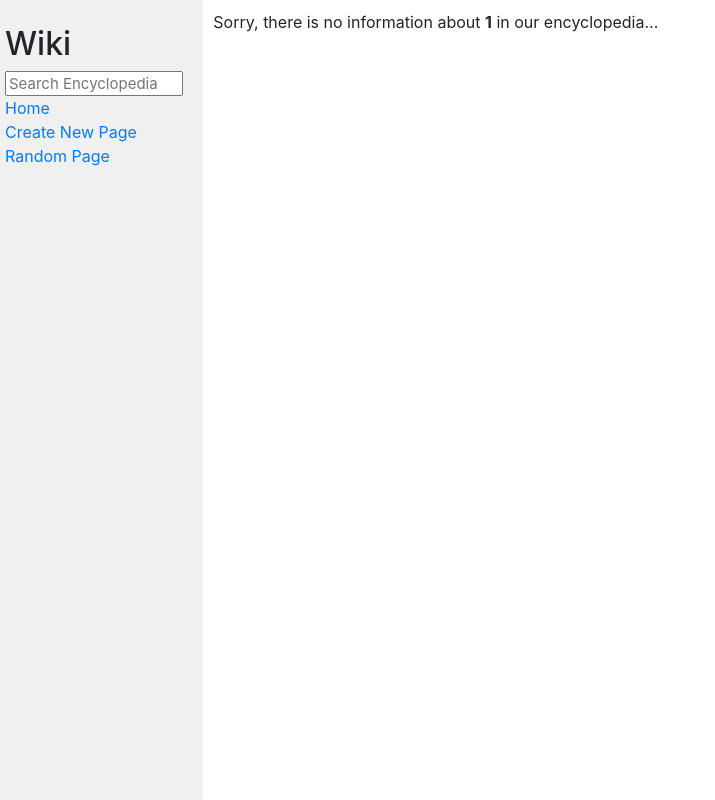
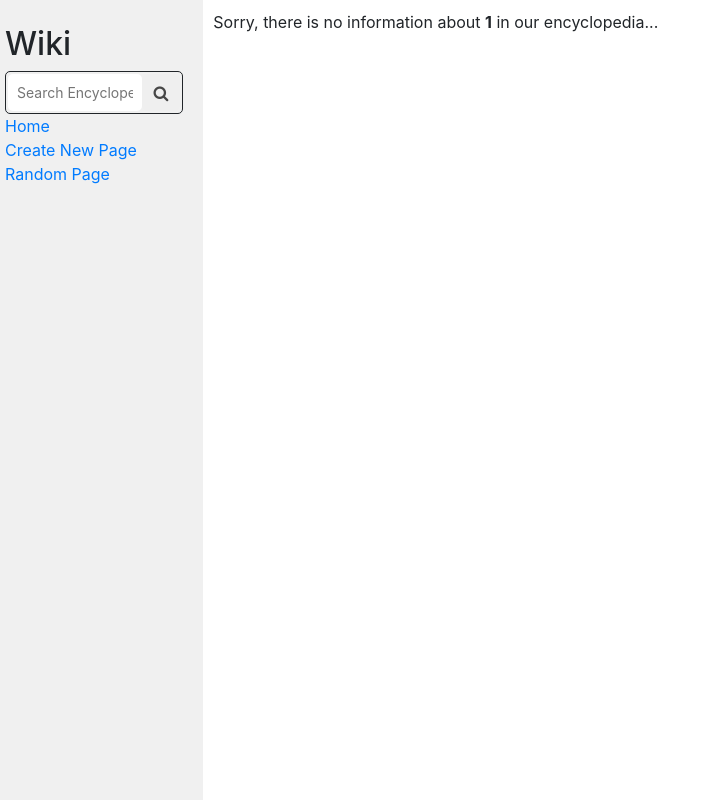
Before and after one commit to kseniiaIrinarkhova/wiki, a Django app: page /wiki/1 in a window 1280 px wide. Shown: the whole page, without its empty margins (0-715 px from the left). Run offline with Django 3.2, Linux system fonts and the light colour scheme; some libraries are stand-ins or nearby versions.

Commit message:
changed search bar

```diff
--- a/encyclopedia/static/encyclopedia/styles.css
+++ b/encyclopedia/static/encyclopedia/styles.css
@@ -23,10 +23,32 @@ textarea {
     padding: 10px;
 }
 
-.search {
-    width: 100%;
-    font-size: 15px;
-    line-height: 15px;
+.search{
+    display: flex;
+    padding: 2px;
+    border: 1px solid currentColor;
+    border-radius: 5px;
+}
+
+.search input[type=text]{
+    border: none;
+    width: 80%;
+    margin: 0;
+    padding: 7px 8px;
+    font-size: 14px;
+    color: inherit;
+    border: 1px solid transparent;
+    border-radius: inherit;
+}
+
+.search button {
+    width: 40px;
+    padding: 0;
+    margin: 0;
+    border: 1px solid transparent;
+    border-radius: inherit;
+    cursor: pointer;
+    opacity: 0.7;
 }
 
 .sidebar {
--- a/encyclopedia/templates/encyclopedia/layout.html
+++ b/encyclopedia/templates/encyclopedia/layout.html
@@ -7,15 +7,17 @@
         <title>{% block title %}{% endblock %}</title>
         <link rel="stylesheet" href="https://stackpath.bootstrapcdn.com/bootstrap/4.4.1/css/bootstrap.min.css" integrity="sha384-Vkoo8x4CGsO3+Hhxv8T/Q5PaXtkKtu6ug5TOeNV6gBiFeWPGFN9MuhOf23Q9Ifjh" crossorigin="anonymous">
         <link href="{% static 'encyclopedia/styles.css' %}" rel="stylesheet">
+        <!-- Load icon library -->
+        <link rel="stylesheet" href="https://cdnjs.cloudflare.com/ajax/libs/font-awesome/4.7.0/css/font-awesome.min.css">
     </head>
     <body>
         <div class="row">
             <div class="sidebar col-lg-2 col-md-3">
                 <h2>Wiki</h2>
-                <form action="{% url 'search' %}" method="post">
+                <form action="{% url 'search' %}" method="post" class="search">
                     {% csrf_token %}
-                       <input class="search" type="text" name="q" placeholder="Search Encyclopedia">
-
+                    <input  type="text" name="q" placeholder="Search Encyclopedia">
+                    <button type="submit"><i class="fa fa-search"></i></button>
                 </form>
                 <div>
                     <a href="{% url 'index' %}">Home</a>
--- a/encyclopedia/util.py
+++ b/encyclopedia/util.py
@@ -42,9 +42,9 @@ global dictionary of errors' texts *n* is template for dynamic data
 '''
 errors = {
     "404" : f"Sorry, there is no information about <b>*1*</b> in our encyclopedia...",
-    "search": f"There is no result for <b>*1*</b>. Try another keywords.",
+    "search": f"There is no result for <b>*1*</b>. Try another keyword.",
     "empty": "You must input the search value.",
-    "entryDuplication": "The entry <b>*1*</b> is already in our encyclopedia. You cannot add existing item. However you could <a href='/wiki/edit/*1*'>change</a> it."
+    "entryDuplication": "The entry <b>*1*</b> is already in our encyclopedia. You cannot add existing items. However you could <a href='/wiki/edit/*1*'>change</a> it."
 }
 
 def convert_markdown(title):
```
Also changed, not shown: entries/Algorithm.md (added, +3 -0 lines).
